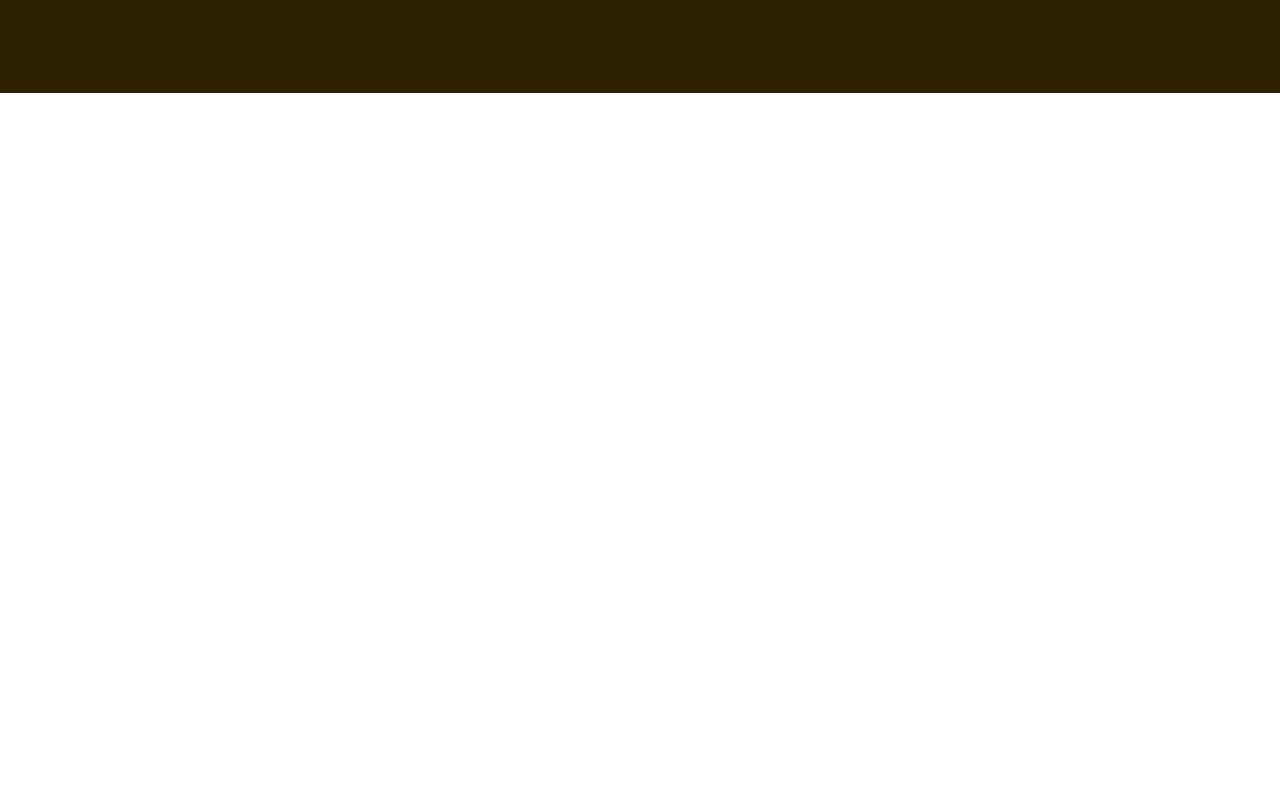
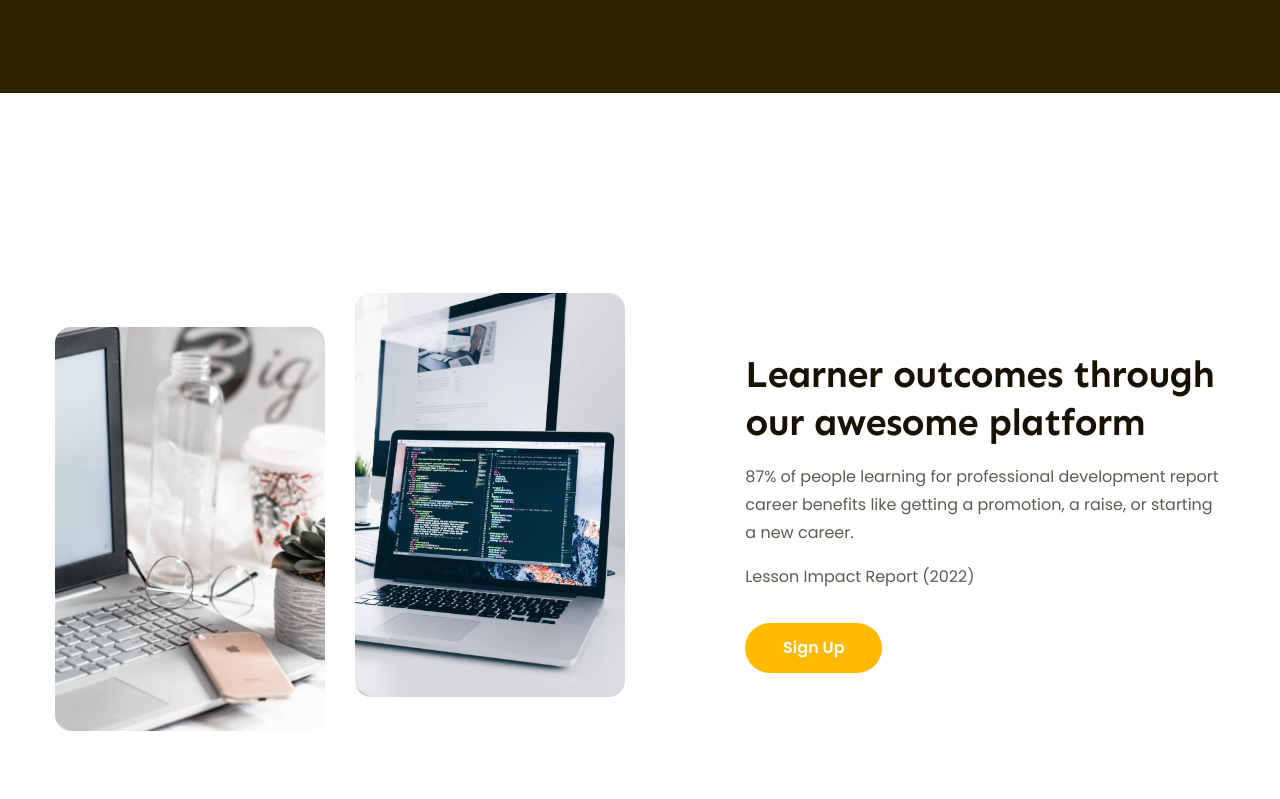
Before and after one commit to ChuAnhMinh/duan-hmtlcss-02, a plain HTML site: page index.html in a window 1280 px wide. Shown: the part 2238-3037 px from the top of the page. Drawn offline with Linux system fonts and the light colour scheme.

Commit message:
Features Building

```diff
--- a/assets/css/styles.css
+++ b/assets/css/styles.css
@@ -480,3 +480,53 @@ a {
     line-height: 1.54;
     color:#ffffff;
 }
+
+
+/* Features */
+.features {
+    margin-top: 135px;
+    padding: 65px 0;
+}
+
+.features .body {
+    display: flex;
+    justify-content: space-between;
+}
+
+.features .images {
+    display: flex;
+    gap: 0 30px;
+}
+
+.features .images img {
+    width: 270px;
+    height: 404px;
+    border-radius: 16px;
+    object-fit: cover;
+}
+
+.features img.lower {
+    margin-top: 34px;
+}
+
+.features .content {
+    width: 41%;
+    display: flex;
+    flex-direction: column;
+    align-items: flex-start;
+    justify-content: center;
+}
+
+.features .desc {
+    margin-top: 16px;
+    font-size: 1.6rem;
+    line-height: 1.75;
+    color: #5f5b53;
+}
+
+.features .content .cta-btn {
+    margin-top: 32px;
+    min-width: 137px;
+    color: #fff;
+    background: var(--primary);
+}
--- a/index.html
+++ b/index.html
@@ -222,6 +222,24 @@
                     </div>
                 </div>
             </div>
+
+            <!--Features-->
+            <div class="features">
+                <div class="main-content">
+                    <div class="body">
+                        <div class="images">
+                            <img class="lower" src="./assets/img/Learning1.jpg" alt="Learner outcomes through our awesome platform">
+                            <img src="./assets/img/Learning2.jpg" alt="Learner outcomes through our awesome platform">
+                        </div>
+                        <div class="content">
+                            <h2 class="heading lv2">Learner outcomes through our awesome platform</h2>
+                            <p class="desc">87% of people learning for professional development report career benefits like getting a promotion, a raise, or starting a new career.</p>
+                            <p class="desc">Lesson Impact Report (2022)</p>
+                            <a href="#!" class="btn cta-btn">Sign Up </a>
+                        </div>
+                    </div>
+                </div>
+            </div>
         </main>
     </body>
 </html>
```
Also changed, not shown: assets/img/Learning1.jpg (added), assets/img/Learning2.jpg (added).
